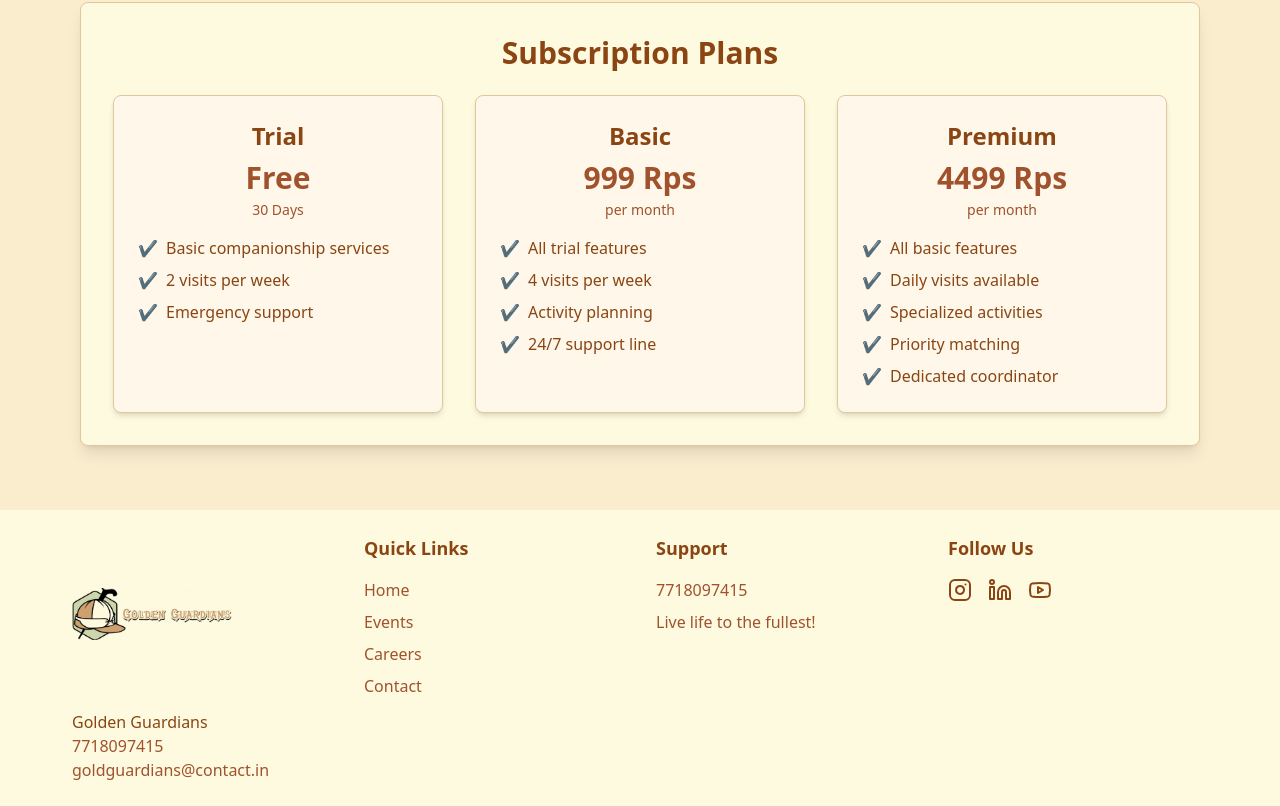
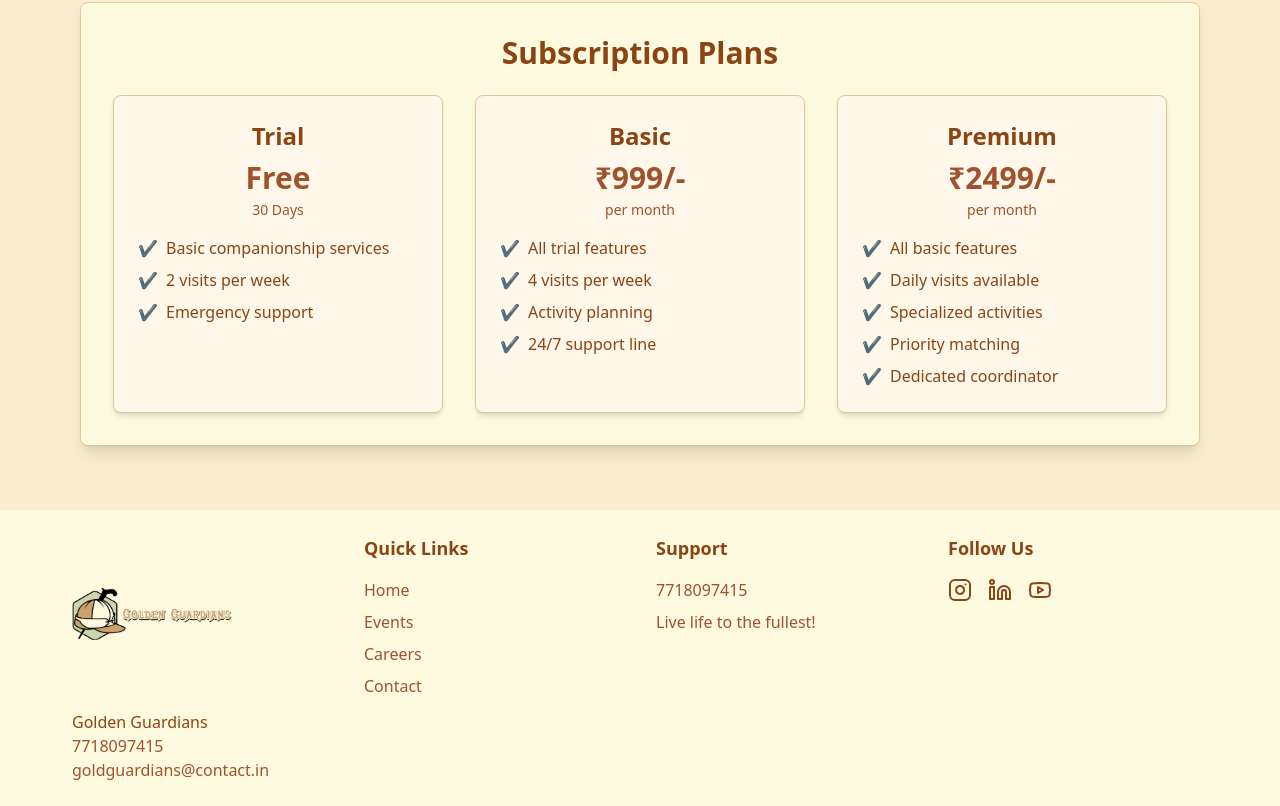
Before and after one commit to tawadesg20/goldenguardians, a React (Vite) app: page /services in a window 1280 px wide. Shown: the part 814-1620 px from the top of the page. Built offline with nearby package versions, Linux system fonts and the light colour scheme.

Commit message:
updated font and rps and feature

```diff
--- a/src/pages/Events.jsx
+++ b/src/pages/Events.jsx
@@ -69,7 +69,7 @@ const Events = () => {
     </div>
 
     {/* Navigation Tabs */}
-    <div className="shadow-md py-4 flex justify-center flex-wrap gap-3">
+    <div className="py-4 flex justify-center flex-wrap gap-3">
       {Object.keys(events).map((tab) => (
         <button
           key={tab}
@@ -81,11 +81,6 @@ const Events = () => {
           {tab}
         </button>
       ))}
-    </div>
-
-    {/* Event Calendar */}
-    <div className="mt-8">
-      <EventCalendar />
     </div>
 
     {/* Event Cards */}
--- a/src/pages/Services.jsx
+++ b/src/pages/Services.jsx
@@ -56,8 +56,8 @@ const services = [
 
 const plans = [
   { name: "Trial", price: "Free", duration: "30 Days", features: ["Basic companionship services", "2 visits per week", "Emergency support"] },
-  { name: "Basic", price: "999 Rps", duration: "per month", features: ["All trial features", "4 visits per week", "Activity planning", "24/7 support line"] },
-  { name: "Premium", price: "4499 Rps", duration: "per month", features: ["All basic features", "Daily visits available", "Specialized activities", "Priority matching", "Dedicated coordinator"] }
+  { name: "Basic", price: "₹999/-", duration: "per month", features: ["All trial features", "4 visits per week", "Activity planning", "24/7 support line"] },
+  { name: "Premium", price: "₹2499/-", duration: "per month", features: ["All basic features", "Daily visits available", "Specialized activities", "Priority matching", "Dedicated coordinator"] }
 ];
 
 const ServiceCard = ({ icon, title, description }) => (
```
